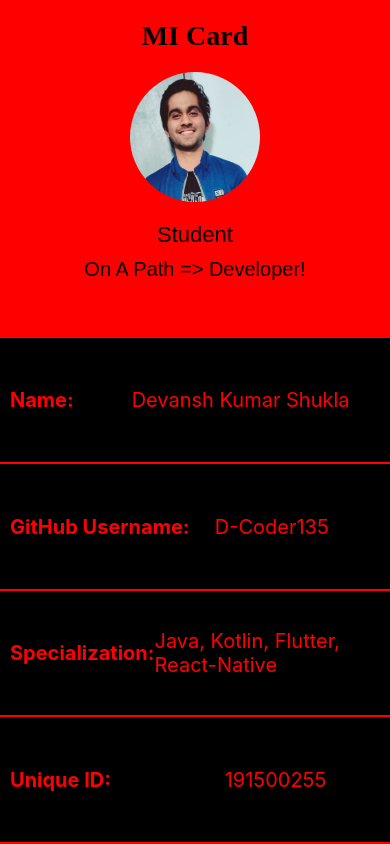
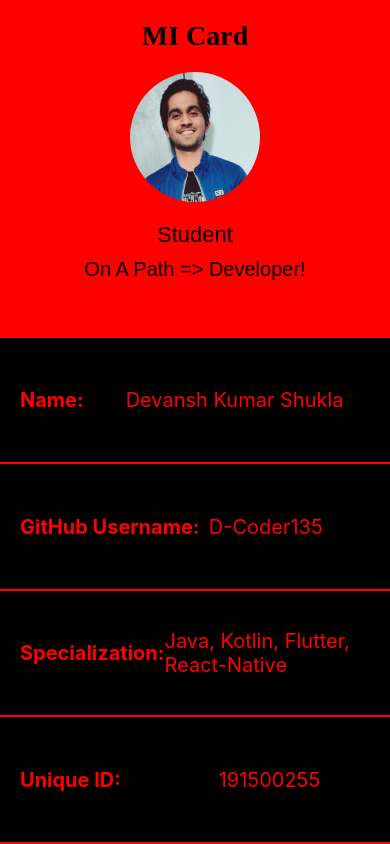
Before and after one commit to D-Coder135/IDCard_App_React-Native, a React Native app: screen / in a window 390 px wide. Built offline with nearby package versions, Linux system fonts and the light colour scheme.

Commit message:
add some fix up. Final Commit!

```diff
--- a/App.js
+++ b/App.js
@@ -64,6 +64,6 @@ const styles = StyleSheet.create({
     flex: 0.25,
     flexDirection: 'row',
     alignItems: 'center',
-    paddingHorizontal: 10,
+    paddingHorizontal: 20,
   }
 });
```
